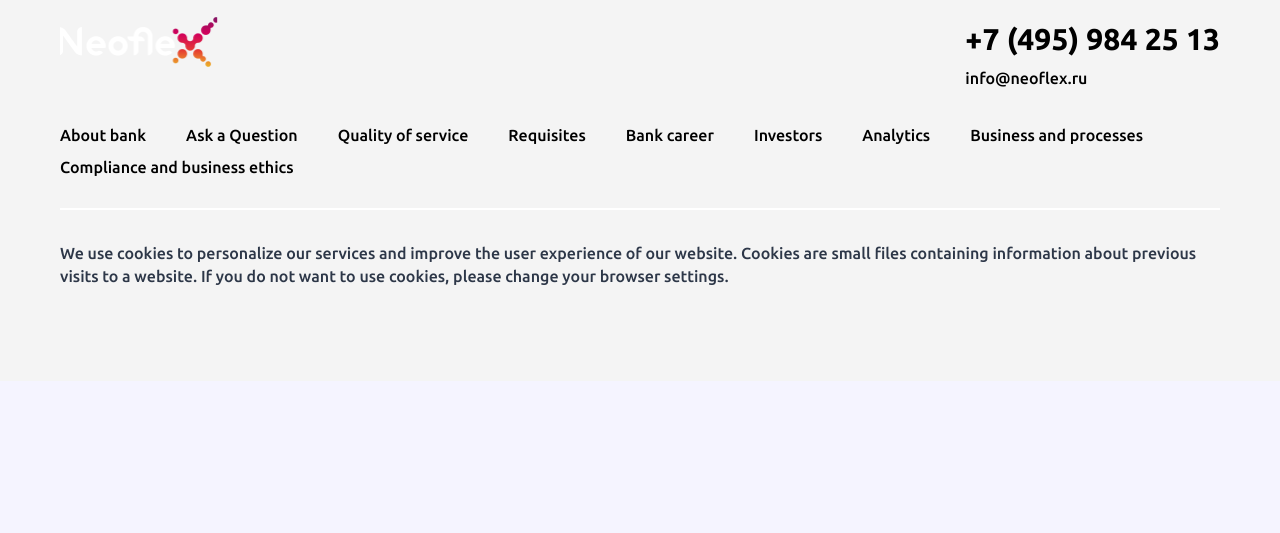
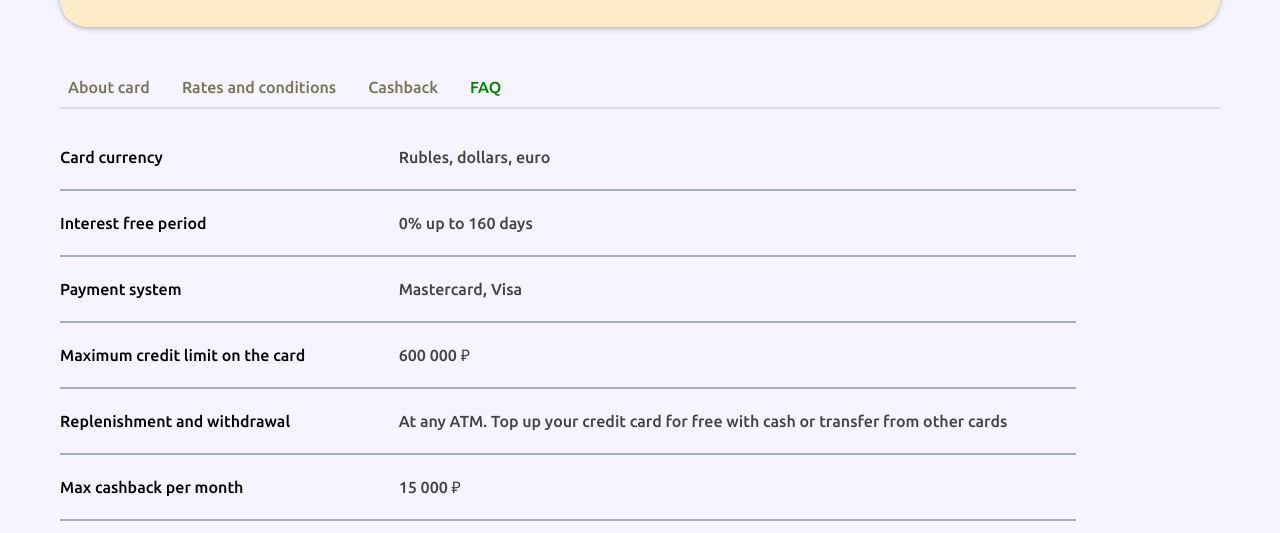
Before and after one commit to Schneegestober1/neo-bank, a React (Vite) app: page /loan/faq in a window 1280 px wide. Shown: the part 419-952 px from the top of the page. Before the commit the page ends 800 px from the top, so only its background shows below. Built offline with nearby package versions, Linux system fonts and the light colour scheme.

Commit message:
RatesBlock

```diff
--- /dev/null
+++ b/src/components/loan/AboutCardBlock/AboutCardBlock.tsx
@@ -0,0 +1,15 @@
+import { benefitsData } from '../CreditCardBenefits/data/benefitsData'
+import CreditCardBenefitCard from '../../shared/CreditCardBenefitCard/CreditCardBenefitCard'
+import styles from '../AboutCardBlock/about-card-block.module.scss'
+
+const AboutCardBlock = () => {
+  return (
+    <div className={styles['credit-card-benefits__cards']}>
+      {benefitsData.map(({ icon, title, text }, index) => (
+        <CreditCardBenefitCard key={index} icon={icon} title={title} text={text} />
+      ))}
+    </div>
+  )
+}
+
+export default AboutCardBlock
--- /dev/null
+++ b/src/components/loan/AboutCardBlock/about-card-block.module.scss
@@ -0,0 +1,9 @@
+@use '../../../styles/color-palette.scss' as *;
+@use '../../../styles/mixins.scss' as *;
+
+.credit-card-benefits__cards {
+  display: grid;
+  grid-template-columns: repeat(6, 1fr);
+  gap: 40px;
+  margin-top: 3.0625rem;
+}
--- a/src/components/loan/CreditCardBenefits/CreditCardBenefits.tsx
+++ b/src/components/loan/CreditCardBenefits/CreditCardBenefits.tsx
@@ -1,41 +1,66 @@
-import CreditCardBenefitCard from '../../shared/CreditCardBenefitCard/CreditCardBenefitCard'
+import { NavLink, Outlet } from 'react-router-dom'
 import styles from '../CreditCardBenefits/credit-card-benefits.module.scss'
-import { benefitsData } from './data/benefitsData'
 
 const CreditCardBenefits = () => {
   return (
-    <div className={styles['credit-card-benefits']}>
-      <nav className={styles['credit-card-benefits__nav']}>
-        <ul className={styles['credit-card-benefits__nav-list']}>
-          <li className={styles['credit-card-benefits__nav-item']}>
-            <a href="" className={styles['credit-card-benefits__nav-link']}>
+    <div className={styles['loan-page']}>
+      <nav className={styles['loan-page__nav']}>
+        <ul className={styles['loan-page__nav-list']}>
+          <li className={styles['loan-page__nav-item']}>
+            <NavLink
+              to="about"
+              className={({ isActive }) =>
+                isActive
+                  ? `${styles['loan-page__nav-link']} ${styles[`active`]}`
+                  : styles['loan-page__nav-link']
+              }
+            >
               About card
-            </a>
+            </NavLink>
           </li>
-          <li className={styles['credit-card-benefits__nav-item']}>
-            <a href="" className={styles['credit-card-benefits__nav-link']}>
+          <li className={styles['loan-page__nav-item']}>
+            <NavLink
+              to="rate"
+              className={({ isActive }) =>
+                isActive
+                  ? `${styles['loan-page__nav-link']} ${styles[`active`]}`
+                  : styles['loan-page__nav-link']
+              }
+            >
               Rates and conditions
-            </a>
+            </NavLink>
           </li>
-          <li className={styles['credit-card-benefits__nav-item']}>
-            <a href="" className={styles['credit-card-benefits__nav-link']}>
+          <li className={styles['loan-page__nav-item']}>
+            <NavLink
+              to="cashback"
+              className={({ isActive }) =>
+                isActive
+                  ? `${styles['loan-page__nav-link']} ${styles[`active`]}`
+                  : styles['loan-page__nav-link']
+              }
+            >
               Cashback
-            </a>
+            </NavLink>
           </li>
-          <li className={styles['credit-card-benefits__nav-item']}>
-            <a href="" className={styles['credit-card-benefits__nav-link']}>
+          <li className={styles['loan-page__nav-item']}>
+            <NavLink
+              to="faq"
+              className={({ isActive }) =>
+                isActive
+                  ? `${styles['loan-page__nav-link']} ${styles[`active`]}`
+                  : styles['loan-page__nav-link']
+              }
+            >
               FAQ
-            </a>
+            </NavLink>
           </li>
         </ul>
       </nav>
 
-      <div className={styles['credit-card-benefits__line']}></div>
+      <div className={styles['loan-page__line']}></div>
 
-      <div className={styles['credit-card-benefits__cards']}>
-        {benefitsData.map(({ icon, title, text }, index) => (
-          <CreditCardBenefitCard key={index} icon={icon} title={title} text={text} />
-        ))}
+      <div className={styles['loan-page__content']}>
+        <Outlet />
       </div>
     </div>
   )
--- a/src/components/loan/CreditCardBenefits/credit-card-benefits.module.scss
+++ b/src/components/loan/CreditCardBenefits/credit-card-benefits.module.scss
@@ -1,7 +1,7 @@
 @use '../../../styles/color-palette.scss' as *;
 @use '../../../styles/mixins.scss' as *;
 
-.credit-card-benefits {
+.loan-page {
   padding-left: calc(50% - 580px);
   padding-right: calc(50% - 580px);
   margin-bottom: 6rem;
@@ -14,6 +14,10 @@
     justify-content: stretch;
     gap: 2rem;
     padding-left: 0.5rem;
+  }
+
+  .active {
+    color: green;
   }
 
   &__nav-link {
@@ -29,11 +33,4 @@
     background-color: rgba(128, 128, 128, 0.2);
     margin-top: 0.5rem;
   }
-
-  &__cards {
-    display: grid;
-    grid-template-columns: repeat(6, 1fr);
-    gap: 40px;
-    margin-top: 3.0625rem;
-  }
 }
--- /dev/null
+++ b/src/components/loan/RatesBlock/RatesBlock.tsx
@@ -0,0 +1,43 @@
+import styles from '../RatesBlock/rates-block.module.scss'
+
+const RatesBlock = () => {
+  return (
+    <section className={styles['card-info']}>
+      <div className={styles['card-info__item']}>
+        <p className={styles['card-info__label']}>Card currency</p>
+        <p className={styles['card-info__value']}>Rubles, dollars, euro</p>
+      </div>
+      <div className={styles['card-info__item']}>
+        <p className={styles['card-info__label']}>Interest free period</p>
+        <p className={styles['card-info__value']}>0% up to 160 days</p>
+      </div>
+      <div className={styles['card-info__item']}>
+        <p className={styles['card-info__label']}>Payment system</p>
+        <p className={styles['card-info__value']}>Mastercard, Visa</p>
+      </div>
+      <div className={styles['card-info__item']}>
+        <p className={styles['card-info__label']}>Maximum credit limit on the card</p>
+        <p className={styles['card-info__value']}>600 000 ₽</p>
+      </div>
+      <div className={styles['card-info__item']}>
+        <p className={styles['card-info__label']}>Replenishment and withdrawal</p>
+        <p className={styles['card-info__value']}>
+          At any ATM. Top up your credit card for free with cash or transfer from other cards
+        </p>
+      </div>
+      <div className={styles['card-info__item']}>
+        <p className={styles['card-info__label']}>Max cashback per month</p>
+        <p className={styles['card-info__value']}>15 000 ₽</p>
+      </div>
+      <div className={styles['card-info__item']}>
+        <p className={styles['card-info__label']}>Transaction Alert</p>
+        <p className={styles['card-info__value']}>
+          60 ₽ — SMS or push notifications <br />0 ₽ — card statement, information about
+          transactions in the online bank
+        </p>
+      </div>
+    </section>
+  )
+}
+
+export default RatesBlock
--- /dev/null
+++ b/src/components/loan/RatesBlock/rates-block.module.scss
@@ -0,0 +1,31 @@
+@use '../../../styles/color-palette.scss' as *;
+@use '../../../styles/mixins.scss' as *;
+
+.card-info {
+  padding-top: 1rem;
+
+  &__item {
+    max-width: 1016px;
+    width: 100%;
+    display: grid;
+    grid-template-columns: 1fr 2fr;
+
+    border-bottom: 2px solid $gray-8;
+    padding-bottom: 1.5rem;
+    padding-top: 1.5rem;
+    &:last-child {
+      border-bottom: none;
+    }
+  }
+  &__label {
+    font-weight: 500;
+    font-size: 1rem;
+    line-height: 100%;
+    color: $black-0;
+  }
+
+  &__value {
+    @extend .card-info__label;
+    color: $gray-9;
+  }
+}
--- a/src/main.tsx
+++ b/src/main.tsx
@@ -8,6 +8,8 @@ import NotFound from './pages/NotFound/NotFound'
 import { Provider } from 'react-redux'
 import { store } from './components/store/store'
 import LoanPage from './pages/LoanPage/LoanPage'
+import AboutCardBlock from './components/loan/AboutCardBlock/AboutCardBlock'
+import RatesBlock from './components/loan/RatesBlock/RatesBlock'
 
 const router = createBrowserRouter([
   {
@@ -16,7 +18,17 @@ const router = createBrowserRouter([
     children: [
       { index: true, element: <Home /> },
       { path: '*', element: <NotFound /> },
-      { path: 'loan', element: <LoanPage /> },
+      {
+        path: 'loan',
+        element: <LoanPage />,
+        children: [
+          { index: true, element: <AboutCardBlock /> },
+          { path: 'about', element: <AboutCardBlock /> },
+          { path: 'rate', element: <RatesBlock /> },
+          { path: 'cashback', element: <RatesBlock /> },
+          { path: 'faq', element: <RatesBlock /> },
+        ],
+      },
     ],
   },
 ])
--- a/src/styles/color-palette.scss
+++ b/src/styles/color-palette.scss
@@ -27,6 +27,7 @@ $gray-5: #f4f4f4;
 $gray-6: #cbd5e0c7;
 $gray-7: #eaecee;
 $gray-8: #7f92acb2;
+$gray-9: #434343;
 
 // Orange
 $orange-1: #eb801d;
```
